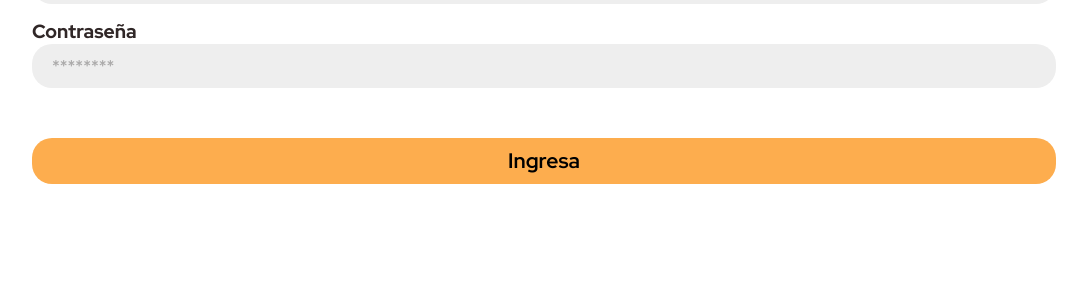
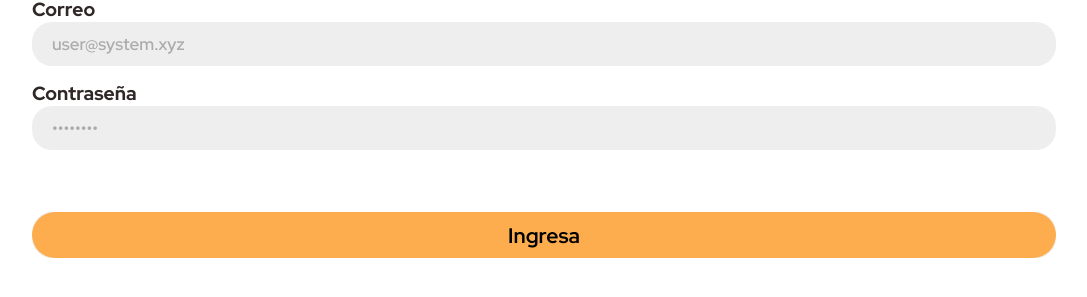
Before and after one commit to amappola7/burger-queen-api-client, a React (Vite) app: page / in a window 1280 px wide. Shown: the part 459-756 px from the top of the page, without its empty margins (96-1183 px from the left). Built offline with nearby package versions, Linux system fonts and the light colour scheme; the HTML template or start-up script is replaced by a standard one.

Commit message:
Estilos formulario, hover

```diff
--- a/src/components/Login.jsx
+++ b/src/components/Login.jsx
@@ -75,10 +75,10 @@
             id='login-contraseña'
             onChange={(ev) => setPassword(ev.target.value)}
             required
-            placeholder='********'
+            placeholder='••••••••'
           />
         </label>
-        <p>{error && `${error}`}</p>
+        <p className='login__message-error'>{error && `${error}`}</p>
         <button type='submit'>Ingresa</button>
       </form>
     </div>
--- a/src/components/styles/Login.scss
+++ b/src/components/styles/Login.scss
@@ -4,7 +4,7 @@
   min-height: 100vh;
   display: flex;
   flex-direction: column;
-  justify-content: flex-start;
+  justify-content: center;
   align-items: center;
   font-family: globals.$main-font;
   color: globals.$dark-color;
@@ -61,7 +61,6 @@
       font-size: 1.9rem;
       font-family: globals.$main-font;
       font-weight: 800;
-
     }
 
     input {
@@ -74,14 +73,20 @@
       font-size: 1.7rem;
       font-weight: 600;
       outline: none;
+
+      &:focus {
+        outline: globals.$main-color 0.1rem solid;
+      }
+
+      &::placeholder {
+        color: #acabab;
+      }
     }
 
-    input:focus {
-      outline: globals.$main-color 0.1rem solid;
-    }
-
-    input::placeholder {
-      color: #acabab;
+    .login__message-error{
+      font-size: 1.6rem;
+      font-weight: 600;
+      color:globals.$secondary-color;
     }
 
     button {
@@ -91,9 +96,42 @@
       font-family: globals.$main-font;
       font-size: 2.1rem;
       font-weight: 700;
-      background-color: globals.$main-color;
       border: none;
       border-radius: 2rem;
+      cursor: pointer;
+      transition: all 0.3s;
+      position: relative;
+      overflow: hidden;
+      z-index: 1;
+      &:after {
+        content: '';
+        position: absolute;
+        bottom: 0;
+        left: 0;
+        width: 100%;
+        height: 100%;
+        background-color: globals.$main-color;
+        border-radius: 10rem;
+        z-index: -2;
+      }
+      &:before {
+        content: '';
+        position: absolute;
+        bottom: 0;
+        left: 0;
+        width: 0%;
+        height: 100%;
+        background-color: globals.$secondary-color;
+        transition: all 0.3s;
+        border-radius: 10rem;
+        z-index: -1;
+      }
+      &:hover {
+        color: #fff;
+        &:before {
+          width: 100%;
+        }
+      }
     }
   }
 }
```
Also changed, not shown: index.html (+6 -1 lines).
